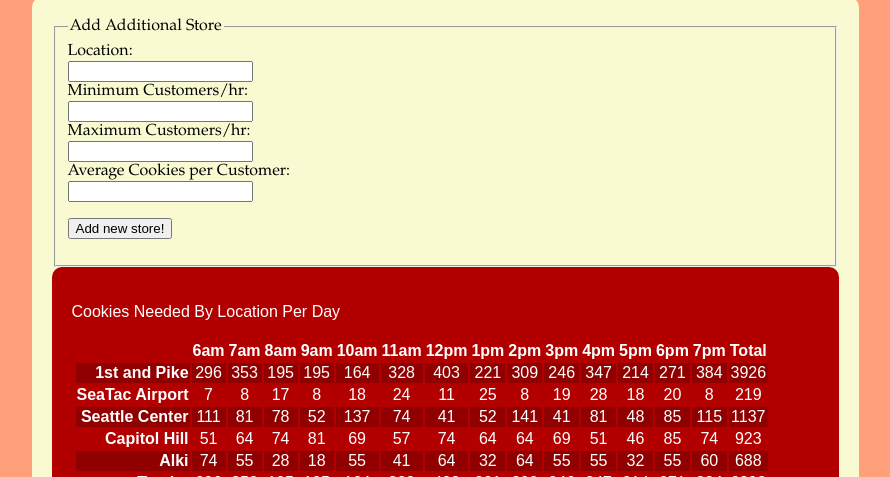
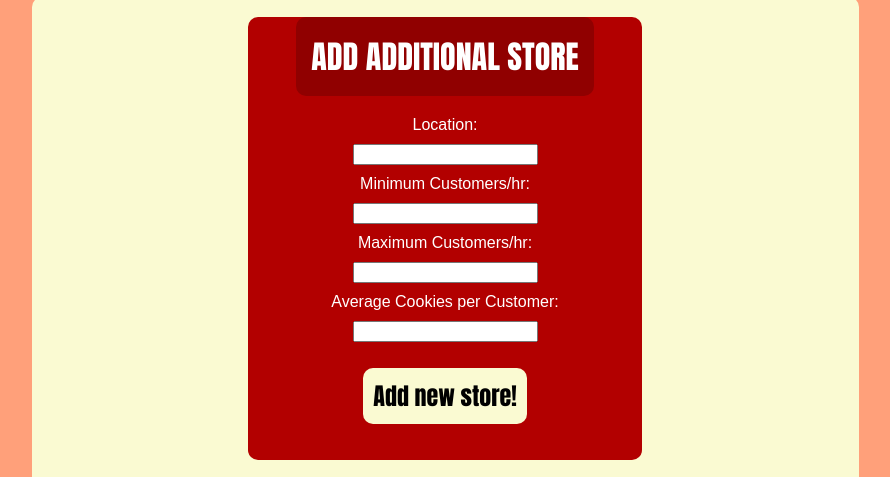
Before and after one commit to Penssake/cookie-stand-1, a plain HTML site: page sales.html in a window 1280 px wide. Shown: the part 310-787 px from the top of the page, without its empty margins (195-1085 px from the left). Drawn offline with Linux system fonts and the light colour scheme.

Commit message:
adding css styling to button, text, borders and padding.

```diff
--- a/app.js
+++ b/app.js
@@ -243,6 +243,10 @@
   new Location(newLocation, newMinCust, newMaxCust, newAvgCookie);
   console.log(newLocation);
   locationArray[locationArray.length - 1].renderSales();
+  document.getElementById('new-location').value = '';
+  document.getElementById('new-min-cust').value = '';
+  document.getElementById('new-max-cust').value = '';
+  document.getElementById('new-avg-cookies').value = '';
 }
 
 document.getElementById('submit-button').addEventListener('click', harvest);
--- a/style.css
+++ b/style.css
@@ -52,6 +52,47 @@
   color: white;
 }
 
+form {
+    width: 50%;
+    background-color: #b20000;
+    margin-left: 25%;
+    margin-right: 25%;
+    margin-bottom: 20px;
+    border-radius: 10px;
+    text-align: center;
+    font-family: sans-serif;
+    color: white;
+}
+
+#new-location, #new-min-cust, #new-max-cust, #new-avg-cookies {
+    margin: 10px;
+}
+
+#submit-button {
+  font-family: impact;
+  background-color: #fafad2;
+  border: 0;
+  text-shadow: 0px;
+  font-size: 150%;
+  border-radius: 10px;
+  padding: 10px;
+}
+fieldset {
+  border-style: none;
+  margin: 0;
+  padding: 20px;
+}
+
+legend {
+  border-radius: 10px;
+  background-color: #900000;
+  font-size: 200%;
+  padding: 15px;
+  text-transform: uppercase;
+  color: white;
+  font-family: impact;
+  border: 1px;
+}
 
 table {
   text-align: center;
```
